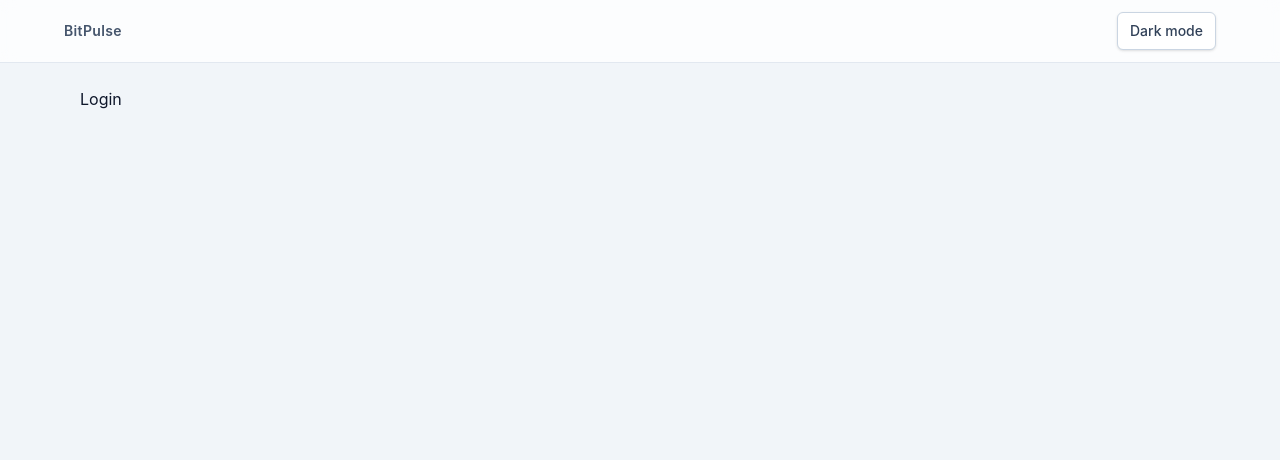
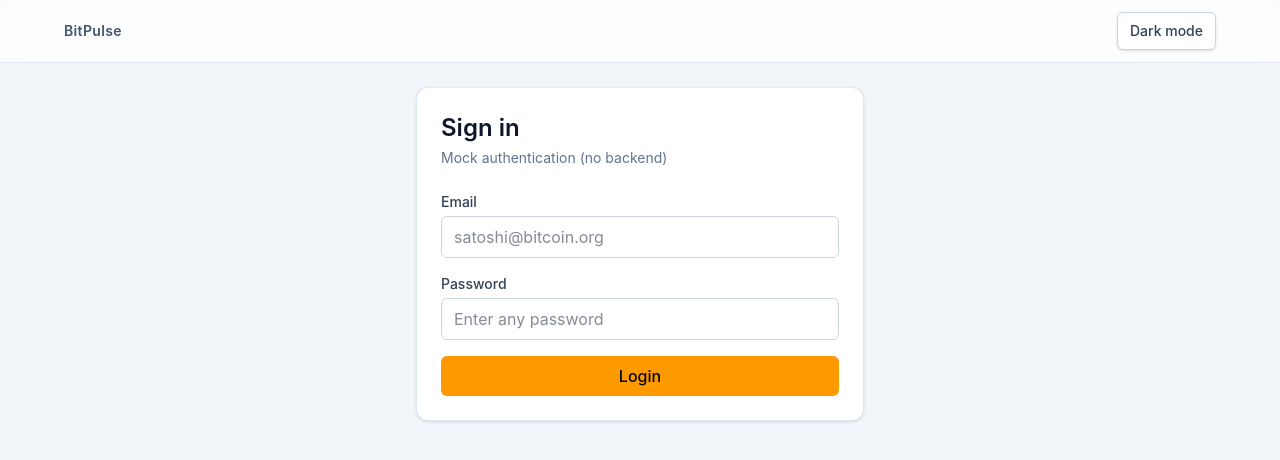
Before and after one commit to Bluuefanatic/bitpulse, a React (Vite) app: page /login in a window 1280 px wide. Shown: the top 460 px of the page. Built offline with nearby package versions, Linux system fonts and the light colour scheme.

Commit message:
feat: enhance authentication flow with login/logout functionality and persistent state management

```diff
--- a/src/pages/Dashboard.tsx
+++ b/src/pages/Dashboard.tsx
@@ -1,7 +1,25 @@
+import { useAuthStore } from '../store/authStore'
+
 function Dashboard() {
+  const logout = useAuthStore((state) => state.logout)
+  const user = useAuthStore((state) => state.user)
+
   return (
-    <main>
-      <h1>Dashboard</h1>
+    <main className="rounded-xl border border-slate-200 bg-white p-6 shadow-sm dark:border-slate-700 dark:bg-slate-900">
+      <h1 className="text-2xl font-semibold text-slate-900 dark:text-slate-100">
+        Dashboard
+      </h1>
+      <p className="mt-2 text-sm text-slate-500 dark:text-slate-400">
+        Signed in as {user?.email ?? 'Unknown user'}
+      </p>
+
+      <button
+        type="button"
+        onClick={logout}
+        className="mt-5 rounded-md border border-slate-300 px-4 py-2 text-sm font-medium text-slate-700 transition hover:bg-slate-100 dark:border-slate-700 dark:text-slate-300 dark:hover:bg-slate-800"
+      >
+        Logout
+      </button>
     </main>
   )
 }
--- a/src/pages/Login.tsx
+++ b/src/pages/Login.tsx
@@ -1,7 +1,92 @@
+import { useState } from 'react'
+import type { FormEvent } from 'react'
+import { Navigate, useNavigate } from 'react-router-dom'
+import { useAuthStore } from '../store/authStore'
+
 function Login() {
+  const navigate = useNavigate()
+  const login = useAuthStore((state) => state.login)
+  const isAuthenticated = useAuthStore((state) => state.isAuthenticated)
+
+  const [email, setEmail] = useState('')
+  const [password, setPassword] = useState('')
+  const [error, setError] = useState<string | null>(null)
+
+  if (isAuthenticated) {
+    return <Navigate replace to="/" />
+  }
+
+  const onSubmit = (event: FormEvent<HTMLFormElement>) => {
+    event.preventDefault()
+
+    if (!email.trim() || !password.trim()) {
+      setError('Please enter email and password')
+      return
+    }
+
+    login({
+      id: crypto.randomUUID(),
+      email: email.trim(),
+    })
+
+    navigate('/', { replace: true })
+  }
+
   return (
-    <main>
-      <h1>Login</h1>
+    <main className="mx-auto max-w-md rounded-xl border border-slate-200 bg-white p-6 shadow-sm dark:border-slate-700 dark:bg-slate-900">
+      <h1 className="text-2xl font-semibold text-slate-900 dark:text-slate-100">
+        Sign in
+      </h1>
+      <p className="mt-1 text-sm text-slate-500 dark:text-slate-400">
+        Mock authentication (no backend)
+      </p>
+
+      <form className="mt-6 space-y-4" onSubmit={onSubmit}>
+        <div>
+          <label
+            htmlFor="email"
+            className="mb-1 block text-sm font-medium text-slate-700 dark:text-slate-300"
+          >
+            Email
+          </label>
+          <input
+            id="email"
+            type="email"
+            value={email}
+            onChange={(event) => setEmail(event.target.value)}
+            className="w-full rounded-md border border-slate-300 bg-white px-3 py-2 text-slate-900 outline-none ring-amber-500 transition focus:ring-2 dark:border-slate-700 dark:bg-slate-950 dark:text-slate-100"
+            placeholder="satoshi@bitcoin.org"
+          />
+        </div>
+
+        <div>
+          <label
+            htmlFor="password"
+            className="mb-1 block text-sm font-medium text-slate-700 dark:text-slate-300"
+          >
+            Password
+          </label>
+          <input
+            id="password"
+            type="password"
+            value={password}
+            onChange={(event) => setPassword(event.target.value)}
+            className="w-full rounded-md border border-slate-300 bg-white px-3 py-2 text-slate-900 outline-none ring-amber-500 transition focus:ring-2 dark:border-slate-700 dark:bg-slate-950 dark:text-slate-100"
+            placeholder="Enter any password"
+          />
+        </div>
+
+        {error ? (
+          <p className="text-sm text-rose-600 dark:text-rose-400">{error}</p>
+        ) : null}
+
+        <button
+          type="submit"
+          className="w-full rounded-md bg-amber-500 px-4 py-2 font-medium text-slate-950 transition hover:bg-amber-400"
+        >
+          Login
+        </button>
+      </form>
     </main>
   )
 }
--- a/src/store/authStore.ts
+++ b/src/store/authStore.ts
@@ -1,4 +1,5 @@
 import { create } from 'zustand'
+import { createJSONStorage, persist } from 'zustand/middleware'
 
 type AuthUser = {
   id: string
@@ -12,9 +13,23 @@ type AuthState = {
   logout: () => void
 }
 
-export const useAuthStore = create<AuthState>((set) => ({
-  isAuthenticated: false,
-  user: null,
-  login: (user) => set({ isAuthenticated: true, user }),
-  logout: () => set({ isAuthenticated: false, user: null }),
-}))
+export const useAuthStore = create<AuthState>()(
+  persist(
+    (set) => ({
+      isAuthenticated: false,
+      user: null,
+      login: (user) => set({ isAuthenticated: true, user }),
+      logout: () => set({ isAuthenticated: false, user: null }),
+    }),
+    {
+      name: 'auth-store',
+      storage: createJSONStorage(() => localStorage),
+      partialize: (state) => ({
+        isAuthenticated: state.isAuthenticated,
+        user: state.user,
+      }),
+    },
+  ),
+)
+
+export type { AuthUser, AuthState }
```
